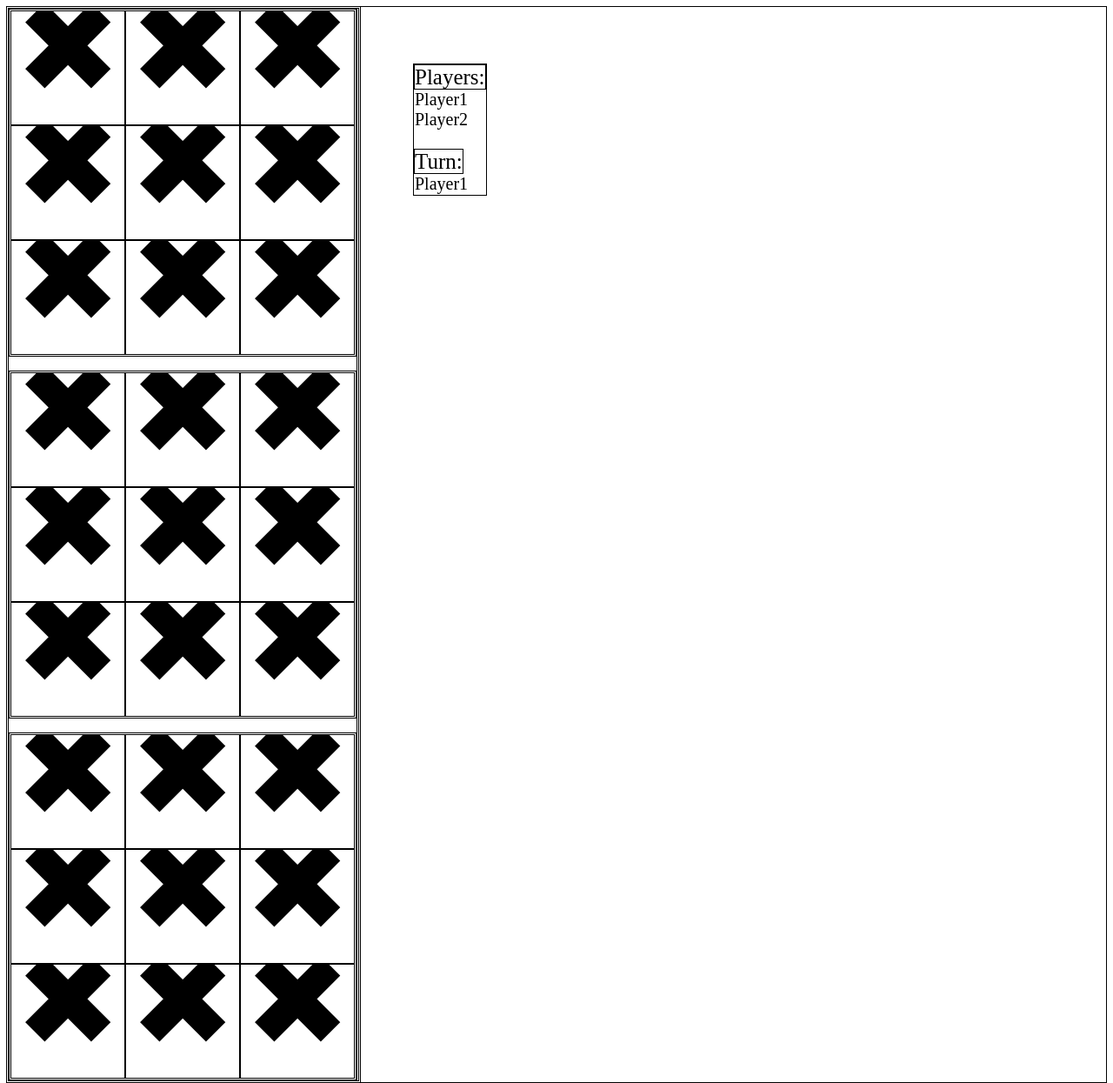
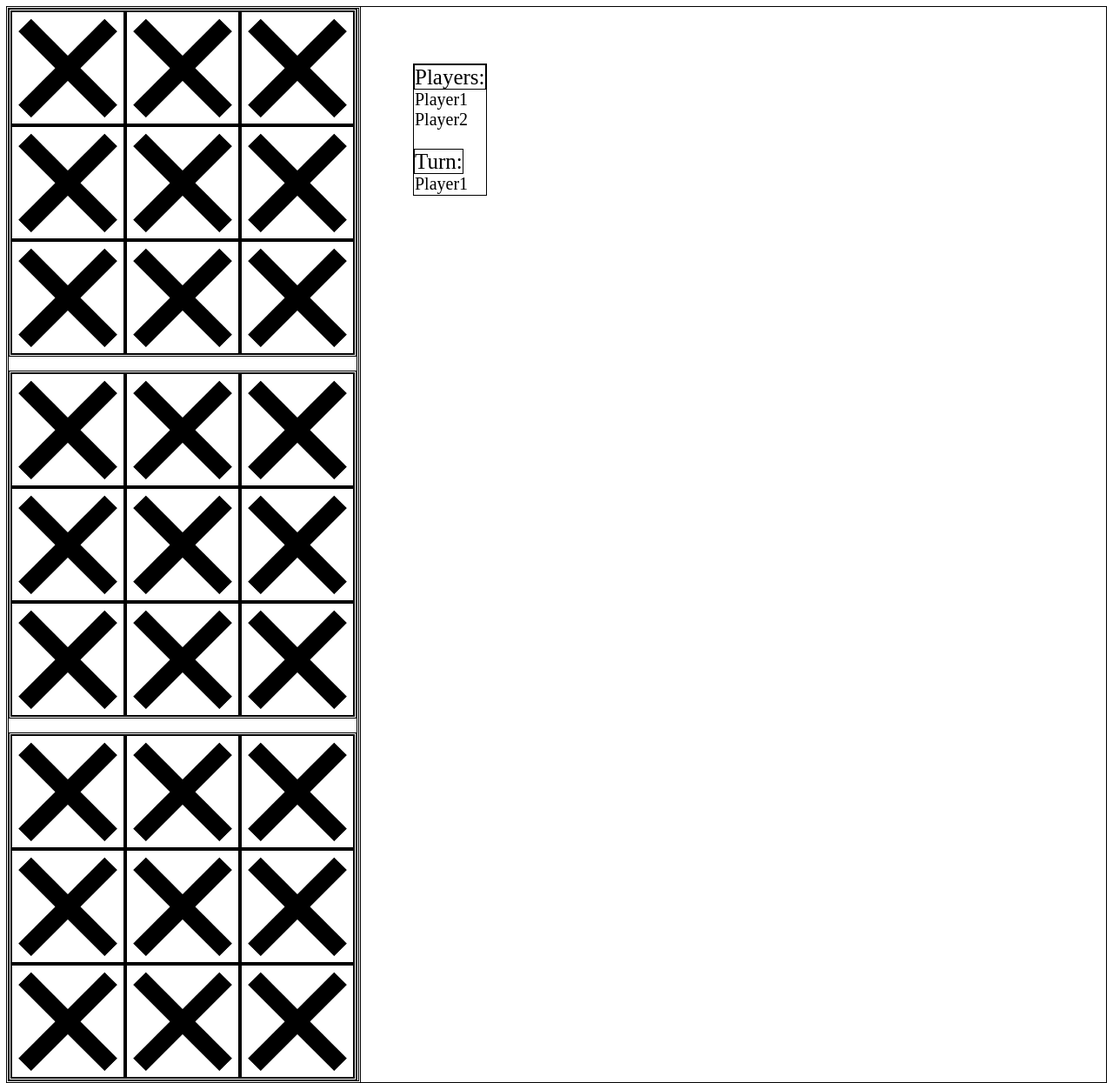
Before and after one commit to mavhc/WyGame, a plain HTML site: page web/index.html in a window 1280 px wide. Shown: the whole page at 87% size. Drawn offline with Linux system fonts and the light colour scheme.

Commit message:
Switched Crosses to images

```diff
--- a/web/index.html
+++ b/web/index.html
@@ -9,21 +9,21 @@
             <tr>
                 <td>
                     <table id="board1" class="board">
-                        <tr><td><div class="cellTextWrapper"><div class="cellText">&#10006;</div></div></td><td><div class="cellTextWrapper"><div class="cellText">&#10006;</div></div></td><td><div class="cellTextWrapper"><div class="cellText">&#10006;</div></div></td></tr>
-                        <tr><td><div class="cellTextWrapper"><div class="cellText">&#10006;</div></div></td><td><div class="cellTextWrapper"><div class="cellText">&#10006;</div></div></td><td><div class="cellTextWrapper"><div class="cellText">&#10006;</div></div></td></tr>
-                        <tr><td><div class="cellTextWrapper"><div class="cellText">&#10006;</div></div></td><td><div class="cellTextWrapper"><div class="cellText">&#10006;</div></div></td><td><div class="cellTextWrapper"><div class="cellText">&#10006;</div></div></td></tr>
+                        <tr><td><div class="cell"></div></td><td><div class="cell"></div></td><td><div class="cell"></div></td></tr>
+                        <tr><td><div class="cell"></div></td><td><div class="cell"></div></td><td><div class="cell"></div></td></tr>
+                        <tr><td><div class="cell"></div></td><td><div class="cell"></div></td><td><div class="cell"></div></td></tr>
                     </table>
                     <br />
                     <table id="board2" class="board">
-                        <tr><td><div class="cellTextWrapper"><div class="cellText">&#10006;</div></div></td><td><div class="cellTextWrapper"><div class="cellText">&#10006;</div></div></td><td><div class="cellTextWrapper"><div class="cellText">&#10006;</div></div></td></tr>
-                        <tr><td><div class="cellTextWrapper"><div class="cellText">&#10006;</div></div></td><td><div class="cellTextWrapper"><div class="cellText">&#10006;</div></div></td><td><div class="cellTextWrapper"><div class="cellText">&#10006;</div></div></td></tr>
-                        <tr><td><div class="cellTextWrapper"><div class="cellText">&#10006;</div></div></td><td><div class="cellTextWrapper"><div class="cellText">&#10006;</div></div></td><td><div class="cellTextWrapper"><div class="cellText">&#10006;</div></div></td></tr>
+                        <tr><td><div class="cell"></div></td><td><div class="cell"></div></td><td><div class="cell"></div></td></tr>
+                        <tr><td><div class="cell"></div></td><td><div class="cell"></div></td><td><div class="cell"></div></td></tr>
+                        <tr><td><div class="cell"></div></td><td><div class="cell"></div></td><td><div class="cell"></div></td></tr>
                     </table>
                     <br />
                     <table id="board3" class="board">
-                        <tr><td><div class="cellTextWrapper"><div class="cellText">&#10006;</div></div></td><td><div class="cellTextWrapper"><div class="cellText">&#10006;</div></div></td><td><div class="cellTextWrapper"><div class="cellText">&#10006;</div></div></td></tr>
-                        <tr><td><div class="cellTextWrapper"><div class="cellText">&#10006;</div></div></td><td><div class="cellTextWrapper"><div class="cellText">&#10006;</div></div></td><td><div class="cellTextWrapper"><div class="cellText">&#10006;</div></div></td></tr>
-                        <tr><td><div class="cellTextWrapper"><div class="cellText">&#10006;</div></div></td><td><div class="cellTextWrapper"><div class="cellText">&#10006;</div></div></td><td><div class="cellTextWrapper"><div class="cellText">&#10006;</div></div></td></tr>
+                        <tr><td><div class="cell"></div></td><td><div class="cell"></div></td><td><div class="cell"></div></td></tr>
+                        <tr><td><div class="cell"></div></td><td><div class="cell"></div></td><td><div class="cell"></div></td></tr>
+                        <tr><td><div class="cell"></div></td><td><div class="cell"></div></td><td><div class="cell"></div></td></tr>
                     </table>
                 </td>
                 <td class="info">
@@ -36,5 +36,6 @@
                 </td>
             </tr>
         </table>
+        <script src="script.js"></script>
     </body>
 </html>
--- /dev/null
+++ b/web/script.js
@@ -0,0 +1,8 @@
+function pageLoad() {
+    var divs = document.getElementsByClassName('cell');
+    [].slice.call(divs).forEach(function (div) {
+        div.innerHTML = '<img src="images/cross.png" height="100%" width="100%" align="top" />';
+    });
+}
+
+window.onload = pageLoad();
--- a/web/styles.css
+++ b/web/styles.css
@@ -22,18 +22,9 @@ body
     vertical-align: top;
 }
 
-.board tr td .cellTextWrapper {
-    outline: none;
-    max-height: 10vw;
-    position:relative;
-    top: -3.5vw;
-    left: 0.2vw;
-}
-
-.board tr td .cellText {
-    outline: none;
-    max-height: 14vw;
-    overflow:hidden;
+.cell {
+    height:10vw;
+    width:10vw;
 }
 
 .info {
```
Also changed, not shown: web/images/cross.png (added).
